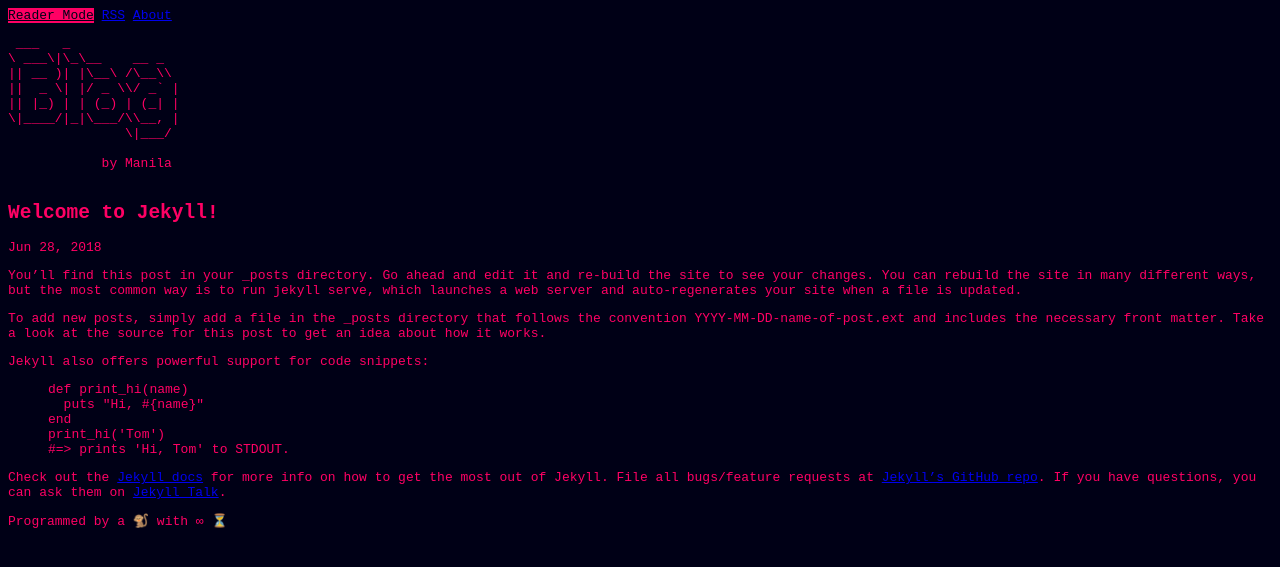
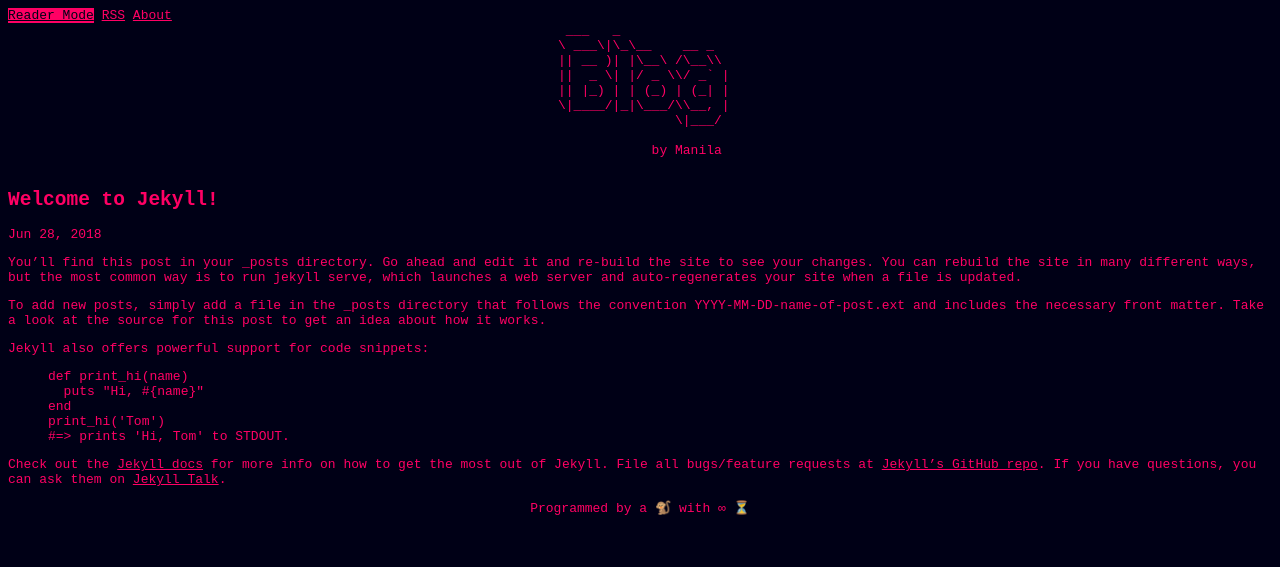
Before and after one commit to manila/blog, a Jekyll site: the page built from _posts/2018-06-27-welcome-to-jekyll.markdown, in a window 1280 px wide. Shown: the top 567 px of the page. Built offline with Jekyll 4.4.1, drawn with Linux system fonts in a browser that asks for light colours.

Commit message:
Initial Mockup

```diff
--- a/_includes/header.html
+++ b/_includes/header.html
@@ -6,7 +6,7 @@
 	 <a href="https://manila.me">About</a>
     </nav>
 
-    <pre>
+    <pre class="logo">
  ___   _
 \ ___\|\_\__    __ _
 || __ )| |\__\ /\__\\
--- a/css/main.css
+++ b/css/main.css
@@ -8,22 +8,37 @@
 	background: #FF0064;
 }
 ul.post-list {
+	margin: auto;
+	width: 800px;
 	padding: 0px;
 }
 ul.post-list li {
 	padding: 0px;
 	margin: 0px;
 	list-style: none;
+	width: 700px;
 }
-ul.post-list li span.post-meta,
-ul.post-list h2
+ul.post-list li p.post-meta,
+ul.post-list li h2.post-title
 {
 	font-size: 1em;
-	display: inline;
+	display: inline-block;
 }
-ul.post-list li span.post-meta {
-	padding-right: 10px;
+ul.post-list li p.post-meta {
+	height: auto;
+	width: 128px;
+}
+ul.post-list li div.post-content {
+	width: 600px;
+	margin-left: 128px;
 }
 footer p {
-	text-align: left;
+	text-align: center;
 }
+a {
+	color: #FF0064;
+}
+pre.logo {
+	width: 164px;
+	margin: auto;
+}
```
Also changed, not shown: index.html (+6 -9 lines).
